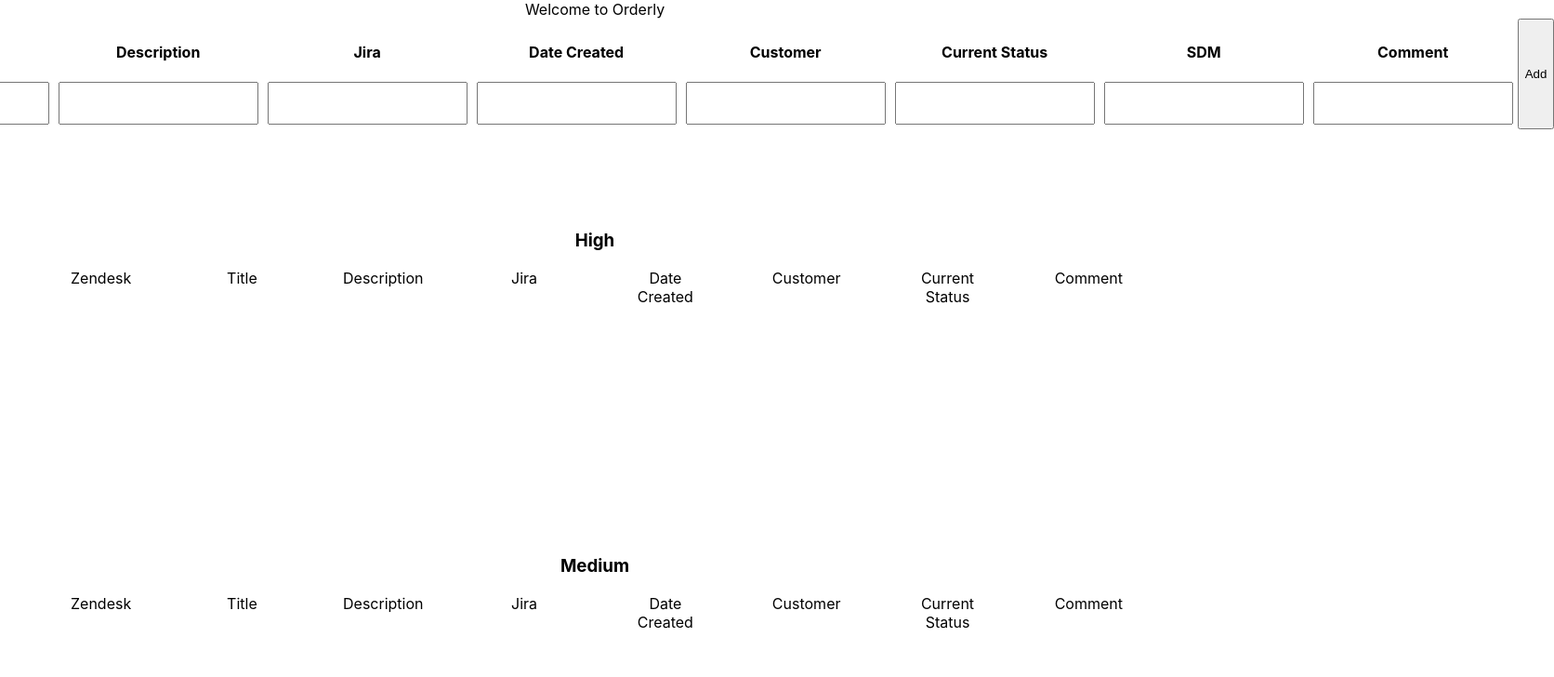
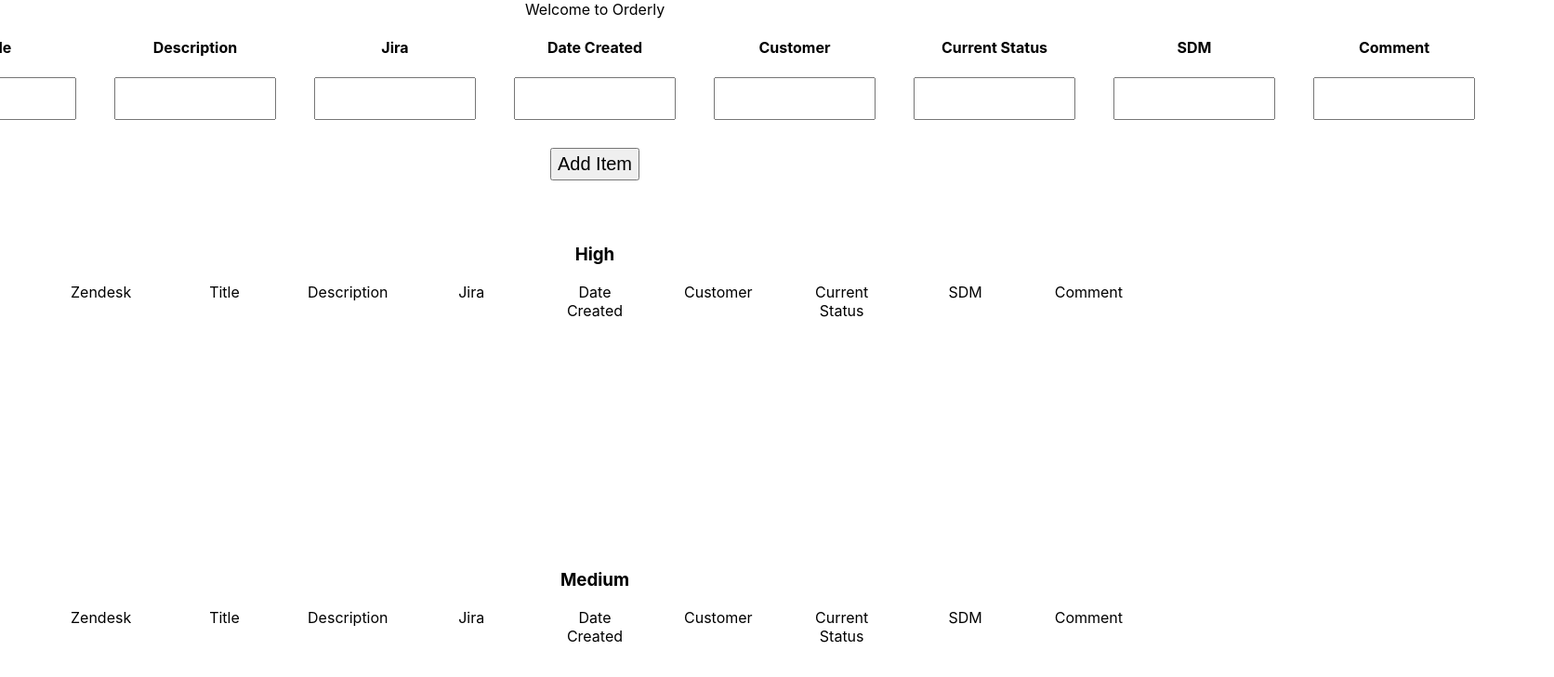
Before and after one commit to Nem-Ajvaz/Orderly, a React (Create React App) app: page / in a window 1280 px wide. Shown: the top 728 px of the page at 93% size, 1672 px wide, since content can reach past the window. Built offline with nearby package versions, Linux system fonts and the light colour scheme.

Commit message:
styling changes

```diff
--- a/src/App.css
+++ b/src/App.css
@@ -37,15 +37,15 @@
   }
 
   #High div {
-    background-color: tomato;
+    background-color: #e9573f;
   }
 
   #Medium div {
-    background-color: orange;
+    background-color: #fcbb42;
   }
 
   #Low div {
-    background-color: none;
+    background-color: #48cfad;
   }
 
   #High div div,
--- a/src/App.js
+++ b/src/App.js
@@ -115,8 +115,9 @@ function App() {
     <div className="App">
       <header>Welcome to Orderly</header>
       <div>
-        <form className="submitForm" onSubmit={handleSubmit}>
-          <div className="item">
+        <form onSubmit={handleSubmit}>
+          <div className="submitForm">
+            <div className="iteminput">
               <h4>Zendesk</h4>
               <input
                 className="inputField"
@@ -125,7 +126,7 @@ function App() {
                 onChange={(e) => setZendesk(e.target.value)}
               />
             </div>
-          <div className="item">
+            <div className="iteminput">
               <h4>Title</h4>
               <input
                 className="inputField"
@@ -134,7 +135,7 @@ function App() {
                 onChange={(e) => setTitle(e.target.value)}
               />
             </div>
-          <div className="item">
+            <div className="iteminput">
               <h4>Description</h4>
               <input
                 className="inputField"
@@ -143,7 +144,7 @@ function App() {
                 onChange={(e) => setDescription(e.target.value)}
               />
             </div>
-          <div className="item">
+            <div className="iteminput">
               <h4>Jira</h4>
               <input
                 className="inputField"
@@ -152,7 +153,7 @@ function App() {
                 onChange={(e) => setJira(e.target.value)}
               />
             </div>
-          <div className="item">
+            <div className="iteminput">
               <h4>Date Created</h4>
               <input
                 className="inputField"
@@ -161,7 +162,7 @@ function App() {
                 onChange={(e) => setDateCreated(e.target.value)}
               />
             </div>
-          <div className="item">
+            <div className="iteminput">
               <h4>Customer</h4>
               <input
                 className="inputField"
@@ -170,7 +171,7 @@ function App() {
                 onChange={(e) => setCustomer(e.target.value)}
               />
             </div>
-          <div className="item">
+            <div className="iteminput">
               <h4>Current Status</h4>
               <input
                 className="inputField"
@@ -179,7 +180,7 @@ function App() {
                 onChange={(e) => setCurrentStatus(e.target.value)}
               />
             </div>
-          <div className="item">
+            <div className="iteminput">
               <h4>SDM</h4>
               <input
                 className="inputField"
@@ -188,7 +189,7 @@ function App() {
                 onChange={(e) => setSDM(e.target.value)}
               />
             </div>
-          <div className="item">
+            <div className="iteminput">
               <h4>Comment</h4>
               <input
                 className="inputField"
@@ -197,7 +198,10 @@ function App() {
                 onChange={(e) => setComment(e.target.value)}
               />
             </div>
-          <button type="submit">Add</button>
+          </div>
+          <div className="itemAdd">
+            <button type="submit">Add Item</button>
+          </div>
         </form>
       </div>
 
@@ -214,6 +218,7 @@ function App() {
                 <div>Date Created</div>
                 <div>Customer</div>
                 <div>Current Status</div>
+                <div>SDM</div>
                 <div>Comment</div>
               </div>
 
@@ -244,30 +249,15 @@ function App() {
                                   {...provided.dragHandleProps}
                                 >
                                   <div className="itemdivs">
-                                    <div>
                                     <div>{el.zendesk}</div>
-                                    </div>
-                                    <div>
                                     <div>{el.title}</div>
-                                    </div>
-                                    <div>
                                     <div>{el.description}</div>
-                                    </div>
-                                    <div>
                                     <div>{el.jira}</div>
-                                    </div>
-                                    <div>
                                     <div>{el.dateCreated}</div>
-                                    </div>
-                                    <div>
                                     <div>{el.customer}</div>
-                                    </div>
-                                    <div>
                                     <div>{el.currentStatus}</div>
-                                    </div>
-                                    <div>
+                                    <div>{el.sdm}</div>
                                     <div>{el.comment}</div>
-                                    </div>
                                   </div>
                                 </div>
                               );
--- a/src/index.css
+++ b/src/index.css
@@ -20,17 +20,27 @@ code {
   display: flex;
   flex-direction: row;
   justify-content: space-around;
-  margin-bottom: 90px;
+  margin-bottom: 30px;
+}
+
+form {
+  margin-bottom: 50px;
 }
 
 .submitForm div {
   display: flex;
   flex-direction: column;
 }
+.iteminput {
+  width: 9%;
+}
+.itemAdd button {
+  height: 35px;
+  font-size: 20px;
+}
 
 .item {
   margin: 5px;
-  /* width: 8%; */
 }
 
 .itemdivs {
@@ -38,6 +48,11 @@ code {
   flex-direction: row;
   justify-content: space-around;
   border-radius: 30px;
+}
+
+.itemdivs div {
+  width: 9%;
+  overflow-wrap: break-word;
 }
 
 .inputField {
```
Lines whose indentation alone changed are shown as unchanged.
